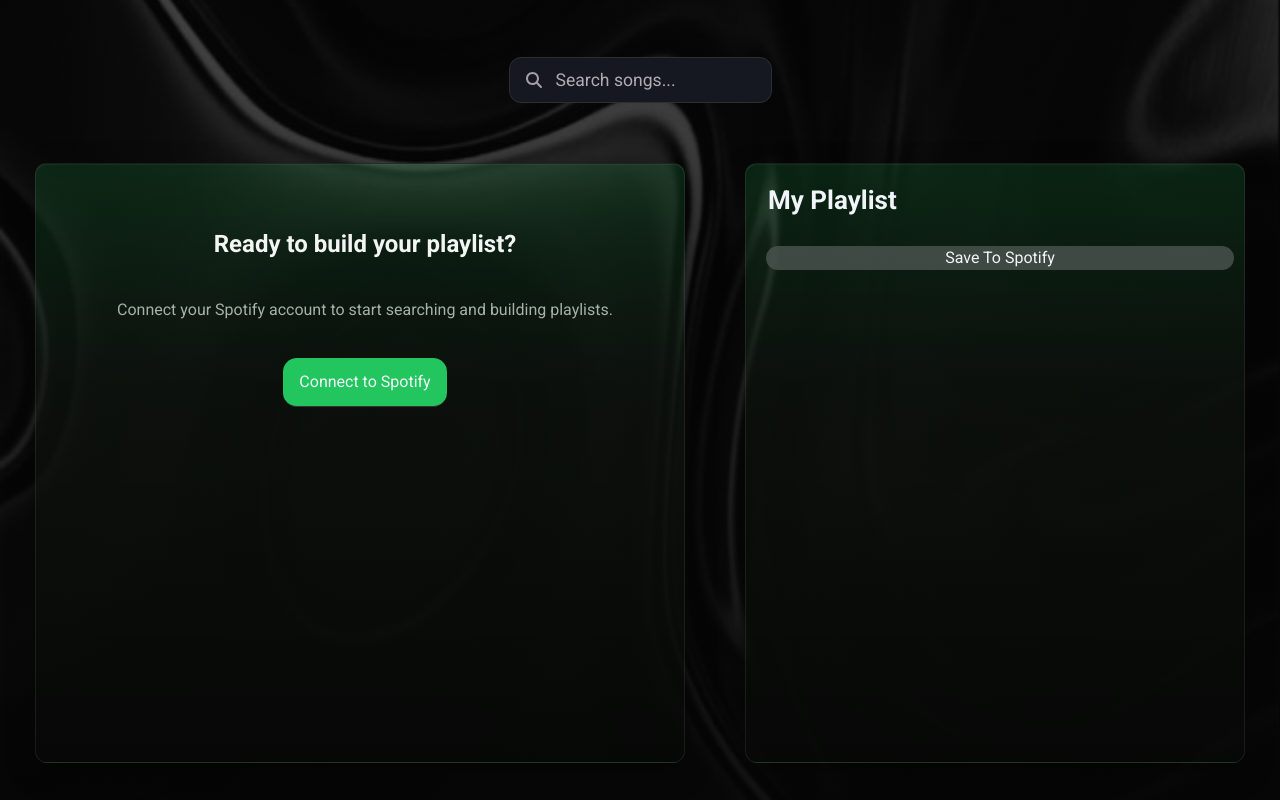
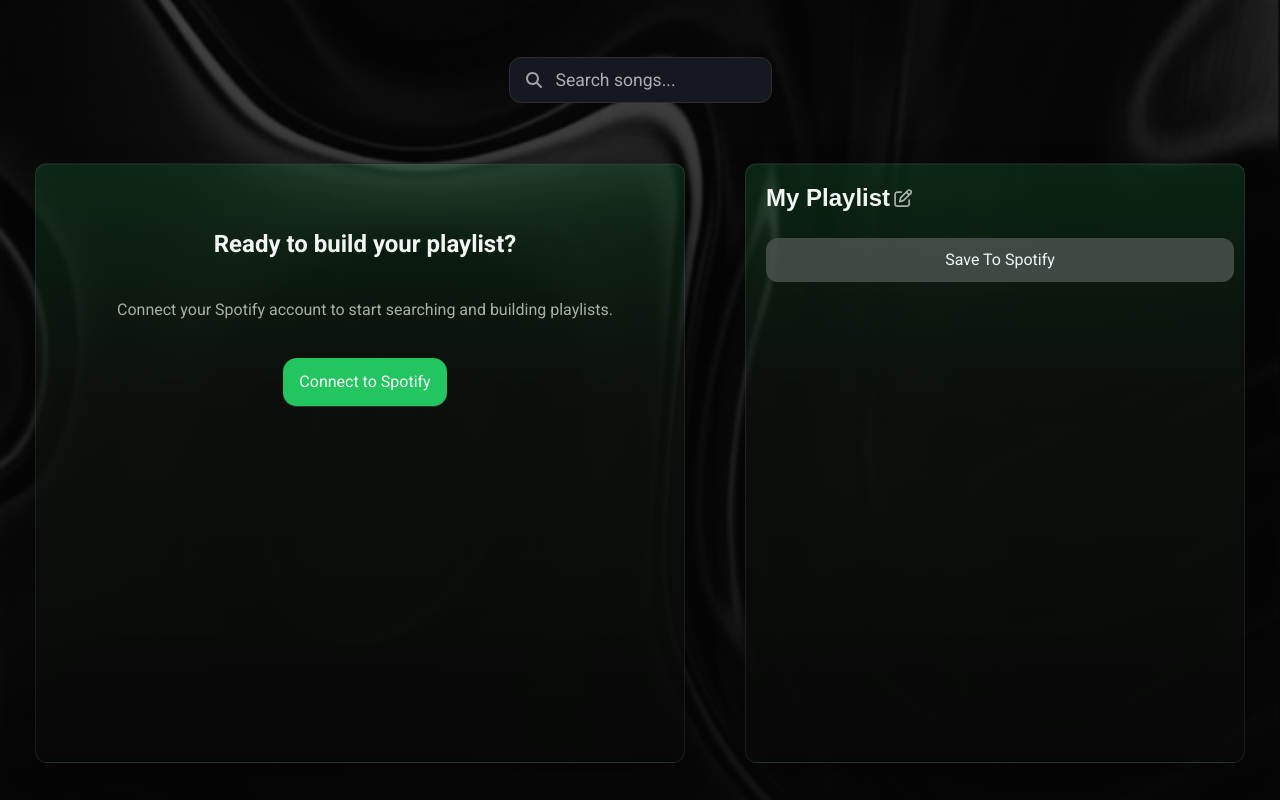
Before and after one commit to Marcodggz/jammming, a React (Vite) app: page / in a window 1280 px wide. Built offline with nearby package versions, Linux system fonts and the light colour scheme.

Commit message:
style: improve playlist title input sizing and edit icon positioning

```diff
--- a/package.json
+++ b/package.json
@@ -9,8 +9,9 @@
     "preview": "vite preview --host 127.0.0.1 --port 4173"
   },
   "dependencies": {
+    "@fortawesome/free-regular-svg-icons": "^7.2.0",
     "@fortawesome/free-solid-svg-icons": "^7.2.0",
-    "@fortawesome/react-fontawesome": "^3.2.0",
+    "@fortawesome/react-fontawesome": "^3.3.0",
     "react": "^19.2.0",
     "react-dom": "^19.2.0"
   },
--- a/src/App.css
+++ b/src/App.css
@@ -60,8 +60,7 @@
 }
 
 .playlist {
-  padding: 10px;
-  padding-left: 20px;
+  padding: 10px 10px 10px 20px;
   display: flex;
   flex-direction: column;
   background: linear-gradient(
--- a/src/components/Playlist/Playlist.css
+++ b/src/components/Playlist/Playlist.css
@@ -1,37 +1,76 @@
-/* Playlist Styles */
-
 .playlistContainer {
   display: flex;
   flex-direction: column;
 }
 
-.playlistContainer input {
+.playlistHeader {
+  display: flex;
+  align-items: center;
+  justify-content: space-between;
+  height: 48px;
+  color: #F3F5F3;
+}
+
+.playlistTitleWrapper {
+  display: flex;
+  align-items: center;
+  width: fit-content;
+  gap: 2px;
+}
+
+.playlistTitle {
   border: none;
   background: transparent;
-  color: #f1f5f9;
-  font-size: 26px;
-  font-weight: bold;
-  margin-bottom: 15px;
-  margin-top: 10px;
-  font-family: "Roboto", sans-serif;
+  color: #F3F5F3;
+  font-size: 24px;
+  font-weight: 700;
+  outline: none;
+  padding: 0;
+  margin: 0;
+
+  field-sizing: content;
+  min-width: 1ch;
+}
+
+.editIcon {
+  font-size: 18px;
+  color: rgba(255, 255, 255, 0.65);
+  flex-shrink: 0;
+  margin-left: 0;
+}
+
+.playlistDuration {
+  font-size: 18px;
+  line-height: 1;
+  margin-left: 16px;
+  flex-shrink: 0;
+  color: #F3F5F3;
+}
+
+.playlistContent {
+  display: flex;
+  flex-direction: column;
 }
 
 .saveContainer {
   display: flex;
   justify-content: center;
+  margin-top: 16px;
 }
 
 .saveButton {
   display: flex;
   justify-content: center;
-  margin-top: 15px;
+  align-items: center;
+  width: 100%;
   border-radius: 12px;
   background-color: #4c5550cd;
   color: #f1f5f9;
   cursor: pointer;
   border: none;
+  padding: 10px 16px;
 }
 
 .saveButton:hover {
-  background-color:  rgba(34, 197, 94, 0.18);
+  background-color: rgba(34, 197, 94, 0.18);
 }
--- a/src/components/Playlist/Playlist.jsx
+++ b/src/components/Playlist/Playlist.jsx
@@ -1,5 +1,7 @@
 import TrackList from "../TrackList/TrackList";
 import "./Playlist.css";
+import { FontAwesomeIcon } from "@fortawesome/react-fontawesome";
+import { faPenToSquare } from "@fortawesome/free-regular-svg-icons";
 
 function Playlist({
   playlistName,
@@ -13,17 +15,35 @@
 }) {
   return (
     <div id="playlist" className="playlistContainer">
-      <div className="playlistInfo">
-        <input value={playlistName} onChange={playlistNameChange} />
-        {playlistTracks.length > 0 && <span>{formattedDuration}</span>}
+      <div className="playlistHeader">
+        <div className="playlistTitleWrapper">
+          <input
+            className="playlistTitle"
+            value={playlistName}
+            onChange={playlistNameChange}
+          />
+          <FontAwesomeIcon icon={faPenToSquare} className="editIcon" />
         </div>
+
+        {playlistTracks.length > 0 && (
+          <span className="playlistDuration">{formattedDuration}</span>
+        )}
+      </div>
+
+      <div className="playlistContent">
         <TrackList
           tracks={playlistTracks}
           showAddButton={showAddButton}
           removeTrack={removeTrack}
           showRemoveButton={showRemoveButton}
         />
-      <div className="saveButton" onClick={savePlaylist}>Save To Spotify</div>
+      </div>
+
+      <div className="saveContainer">
+        <div className="saveButton" onClick={savePlaylist}>
+          Save To Spotify
+        </div>
+      </div>
     </div>
   );
 }
--- a/src/components/SearchResults/SearchResults.css
+++ b/src/components/SearchResults/SearchResults.css
@@ -1,13 +1,23 @@
+.searchResults {
+  display: flex;
+  flex-direction: column;
+}
+
 .resultsHeader {
   display: flex;
   align-items: center;
   justify-content: space-between;
-
+  height: 48px;
+  color: #F3F5F3;
 
 }
+
 .resultsHeader h2 {
-  font-size: 1.5rem;
+  font-size: 24px;
   color: #F3F5F3;
+  font-weight: 700;
+  line-height: 1.2;
+  margin: 0;
 }
 
 .searchResults .welcome {
```
Also changed, not shown: 1 other file (tests, documents, lock files or other folders). Lines whose indentation alone changed are shown as unchanged.
